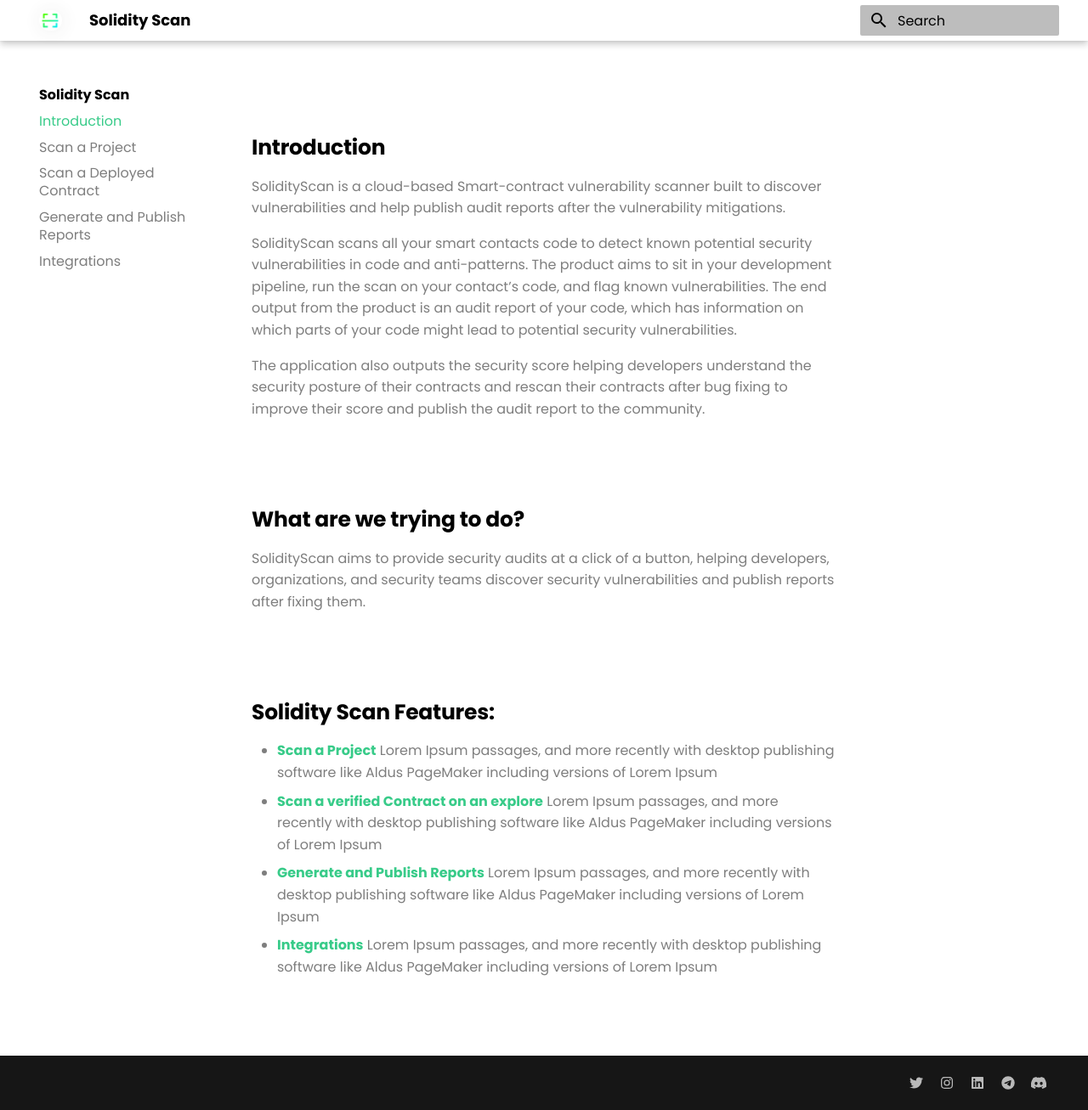
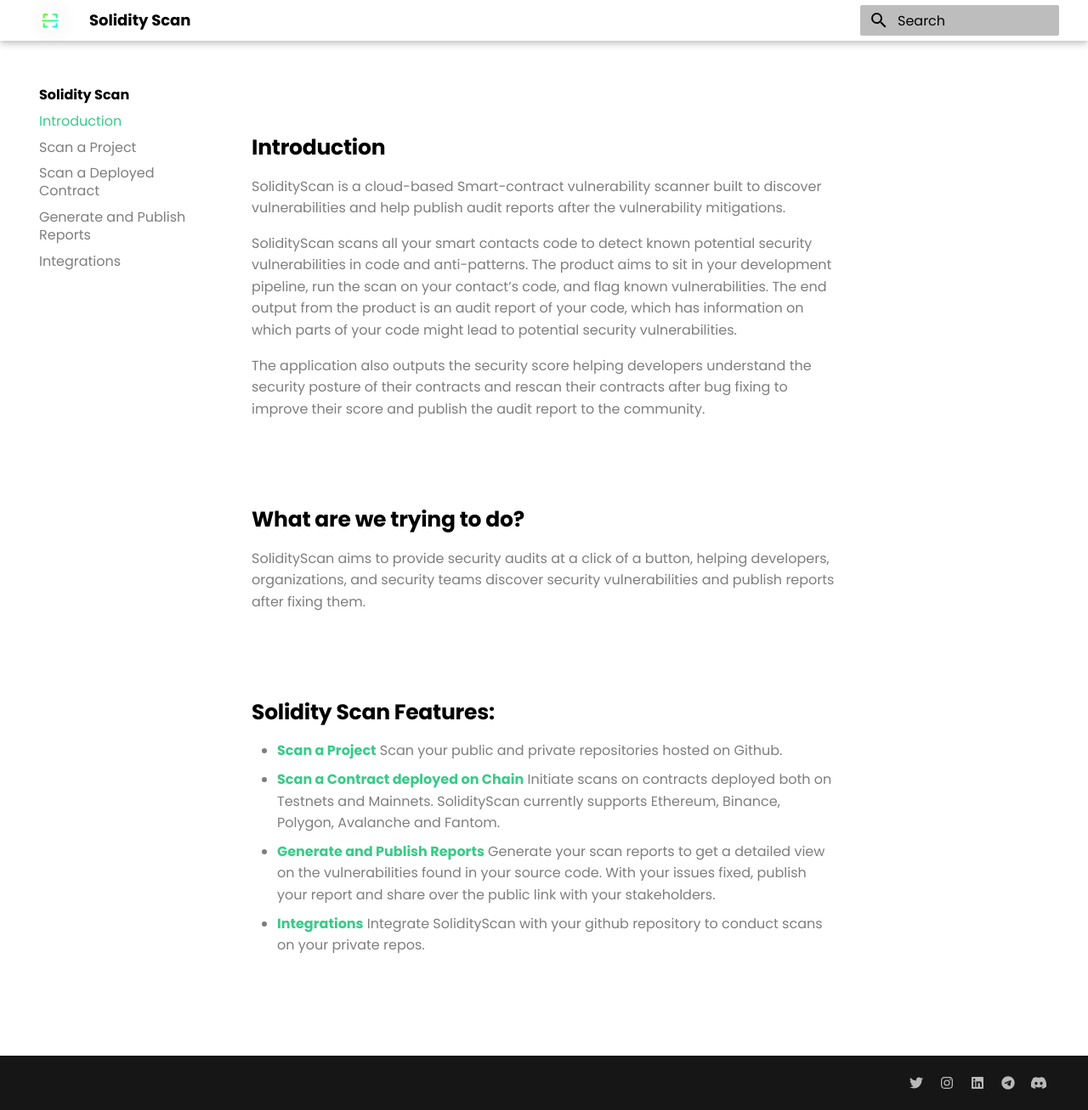
Before and after one commit to Credshields/solidity-scanner-docs, an MkDocs documentation site: the page built from documentation/index.md, in a window 1280 px wide and 1307 px high. Shown: the whole window at 85% size. Built offline with MkDocs 1.6.1 and Material for MkDocs 9.7.7, drawn with Linux system fonts in a browser that asks for light colours.

Commit message:
Update index.md

```diff
--- a/documentation/index.md
+++ b/documentation/index.md
@@ -17,13 +17,13 @@
 # Solidity Scan Features:
 
 - [Scan a Project](./project)
-  Lorem Ipsum passages, and more recently with desktop publishing software like Aldus PageMaker including versions of Lorem Ipsum
-- [Scan a verified Contract on an explore](./block)
-  Lorem Ipsum passages, and more recently with desktop publishing software like Aldus PageMaker including versions of Lorem Ipsum
+  Scan your public and private repositories hosted on Github.
+- [Scan a Contract deployed on Chain](./block)
+  Initiate scans on contracts deployed both on Testnets and Mainnets. SolidityScan currently supports Ethereum, Binance, Polygon, Avalanche and Fantom.
 - [Generate and Publish Reports](./report)
-  Lorem Ipsum passages, and more recently with desktop publishing software like Aldus PageMaker including versions of Lorem Ipsum
+  Generate your scan reports to get a detailed view on the vulnerabilities found in your source code. With your issues fixed, publish your report and share over the public link with your stakeholders.
 - [Integrations](./integrations)
-  Lorem Ipsum passages, and more recently with desktop publishing software like Aldus PageMaker including versions of Lorem Ipsum
+  Integrate SolidityScan with your github repository to conduct scans on your private repos.
 
   <br/>
   <br/>
```
